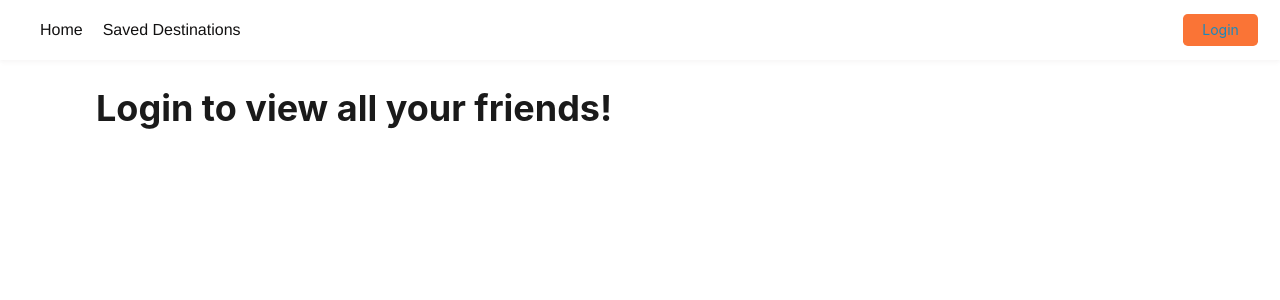
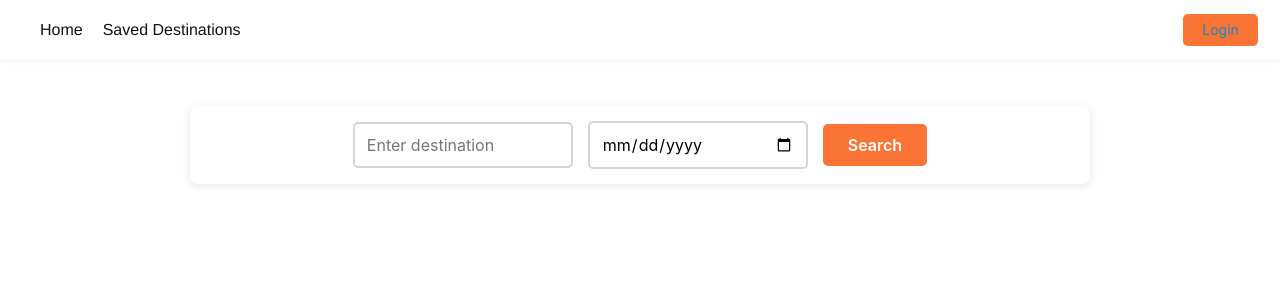
Before and after one commit to HPoyfair/VacationPlanner, a React app in the folder client/: page / in a window 1280 px wide. Shown: the top 300 px of the page. Built offline with nearby package versions, Linux system fonts and the light colour scheme; the HTML template or start-up script is replaced by a standard one.

Commit message:
added front end for search bar and styling

```diff
--- a/client/package.json
+++ b/client/package.json
@@ -10,6 +10,7 @@
     "preview": "vite preview"
   },
   "dependencies": {
+    "axios": "^1.7.9",
     "jwt-decode": "^4.0.0",
     "react": "^18.2.0",
     "react-dom": "^18.2.0",
--- a/client/src/index.css
+++ b/client/src/index.css
@@ -1,3 +1,64 @@
+
+/* Container for the search bar */
+.search-bar {
+  display: flex;
+  justify-content: center;
+  align-items: center;
+  background-color: #ffffff;
+  box-shadow: 0 2px 10px rgba(0, 0, 0, 0.1);
+  padding: 15px 30px;
+  border-radius: 8px;
+  max-width: 900px;
+  margin: 20px auto;
+  box-sizing: border-box;
+}
+
+/* Input fields styling */
+.search-bar input[type="text"],
+.search-bar input[type="date"] {
+  width: 100%;
+  max-width: 220px;
+  padding: 12px;
+  margin-right: 15px;
+  border: 2px solid #d1d5db;
+  border-radius: 5px;
+  font-size: 16px;
+  transition: border 0.3s ease;
+}
+
+/* Focused state for the input fields */
+.search-bar input[type="text"]:focus,
+.search-bar input[type="date"]:focus {
+  border-color: #4f86f1;
+  outline: none;
+}
+
+/* Search button styling */
+.search-bar button {
+  padding: 12px 25px;
+  background-color: #FA7436;
+  color: #fff;
+  font-size: 16px;
+  font-weight: 600;
+  border: none;
+  border-radius: 5px;
+  cursor: pointer;
+  transition: background-color 0.3s ease;
+}
+
+/* Hover effect for the search button */
+.search-bar button:hover {
+  background-color: #3773c1;
+}
+
+.login-notice {
+  color: rgb(93, 191, 14);
+  text-align: right;
+  font-size: 10px;
+
+
+}
+
 .error {
   color: red;
 }
--- a/client/src/pages/Home.tsx
+++ b/client/src/pages/Home.tsx
@@ -4,12 +4,19 @@ import type { UserData } from "../interfaces/UserData";
 import ErrorPage from "./ErrorPage";
 import UserList from '../components/Users';
 import auth from '../utils/auth';
+import axios from "axios"; // Ensure axios is imported for the search API call
 
 const Home = () => {
 
     const [users, setUsers] = useState<UserData[]>([]);
     const [error, setError] = useState(false);
     const [loginCheck, setLoginCheck] = useState(false);
+
+    // States for search bar
+    const [location, setLocation] = useState("");
+    const [date, setDate] = useState("");
+    const [searchResults, setSearchResults] = useState(null);
+    const [searchError, setSearchError] = useState("");
 
     useEffect(() => {
         if (loginCheck) {
@@ -35,7 +42,27 @@ const Home = () => {
             console.error('Failed to retrieve tickets:', err);
             setError(true);
         }
-    }
+    };
+
+    // Search handler
+    const handleSearch = async () => {
+        if (!location || !date) {
+            alert("Please enter both location and date.");
+            return;
+        }
+
+        try {
+            // TODO: Make an API call to the server
+            const response = await axios.get("http://localhost:3000/api/", {
+                params: { location, date }
+            });
+            setSearchResults(response.data); // Store the search results
+            setSearchError(""); // Clear any previous search errors
+        } catch (error) {
+            console.error(error);
+            setSearchError("Error fetching data. Try again.");
+        }
+    };
 
     if (error) {
         return <ErrorPage />;
@@ -43,12 +70,47 @@ const Home = () => {
 
     return (
         <>
+            {/* Search Bar Section */}
+            <div className="search-bar">
+                <input
+                    type="text"
+                    placeholder="Enter destination"
+                    value={location}
+                    onChange={(e) => setLocation(e.target.value)}
+                    // className="border p-2 mr-2 rounded"
+                />
+                <input
+                    type="date"
+                    value={date}
+                    onChange={(e) => setDate(e.target.value)}
+                    // className="border p-2 mr-2 rounded"
+                />
+                <button
+                    onClick={handleSearch}
+                    // className="bg-blue-500 text-white p-2 rounded"
+                >
+                    Search
+                </button>
+            </div>
+
+            {/* Error Message for Search */}
+            {searchError && <p className="text-red-500 mt-2">{searchError}</p>}
+
+            {/* Display Search Results */}
+            {searchResults && (
+                <div className="mt-4 p-4 border rounded bg-gray-100">
+                    <h2 className="text-lg font-bold">Search Results:</h2>
+                    <pre>{JSON.stringify(searchResults, null, 2)}</pre>
+                </div>
+            )}
+
+            {/* User List Section */}
             {
                 !loginCheck ? (
                     <div className='login-notice'>
-                        <h1>
-                            Login to view all your friends!
-                        </h1>
+                        {/* <p>
+                            Login to save your favorite destinations!
+                        </p> */}
                     </div>
                 ) : (
                     <UserList users={users} />
```
Also changed, not shown: 1 other file (tests, documents, lock files or other folders).
